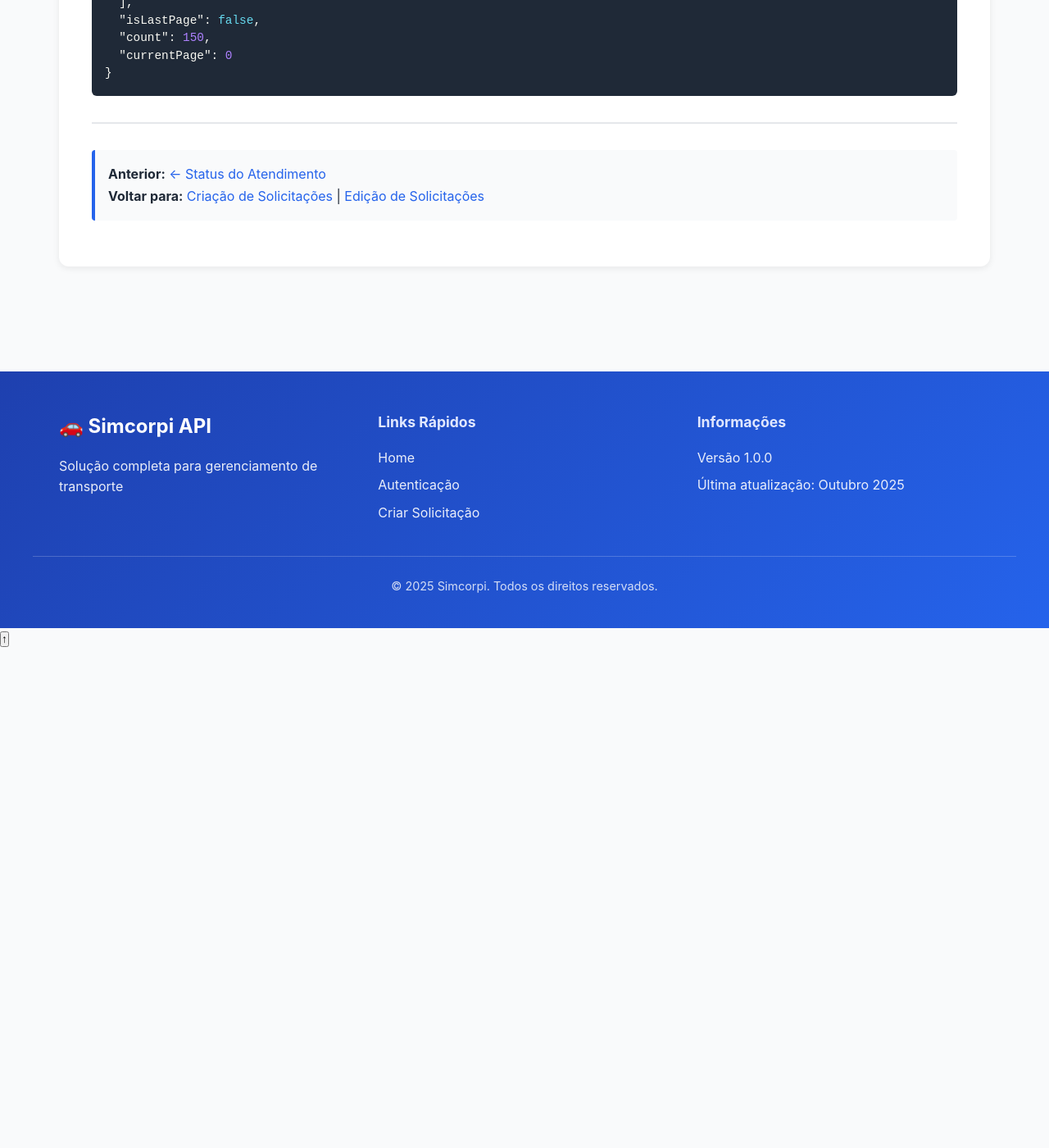
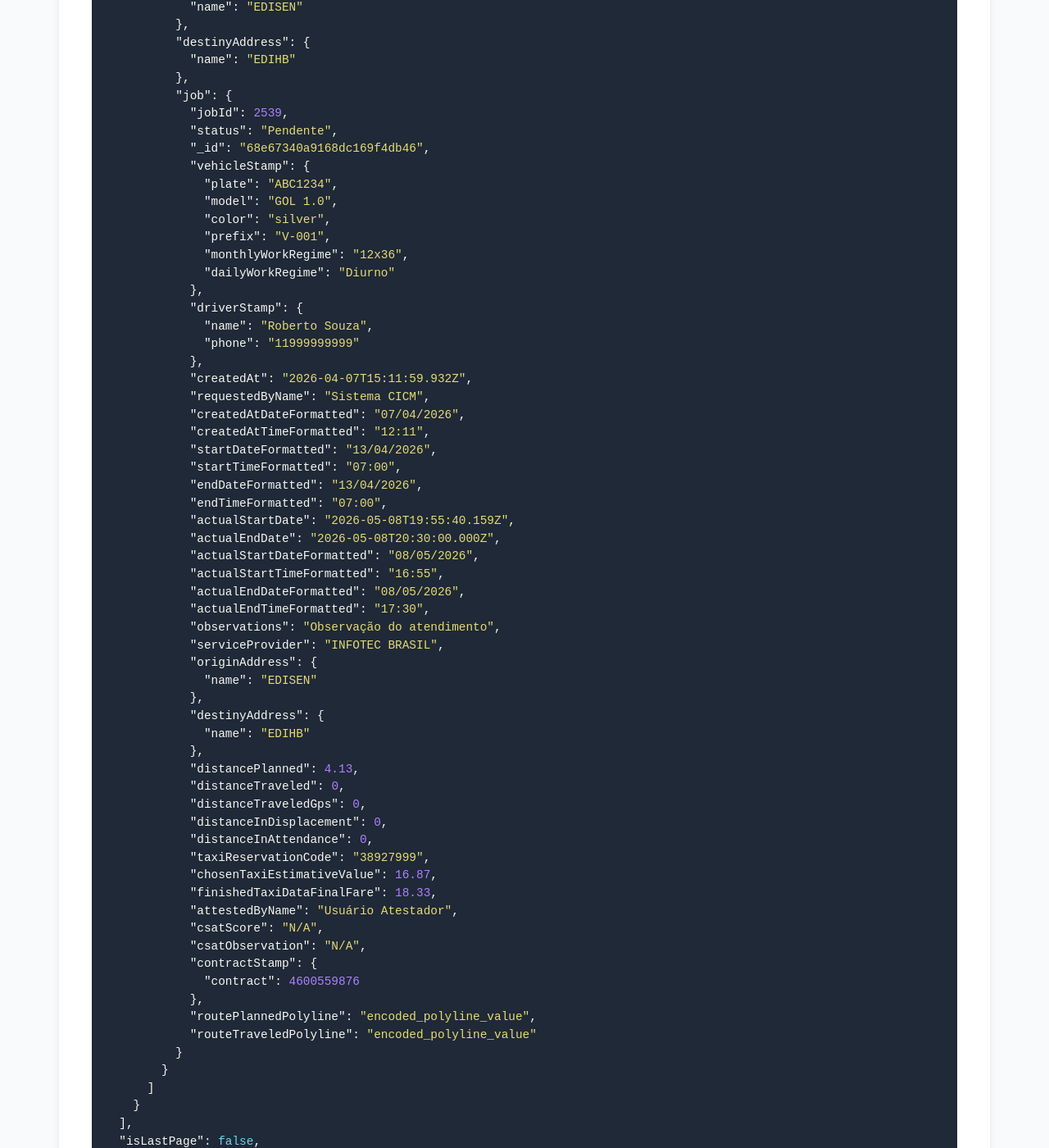
Before and after one commit to 7itec/simcorpi-tripee_docs, a Jekyll site: the page built from docs/trip-list.md, in a window 1280 px wide and 1400 px high, scrolled down 10490 px. Shown: the whole window at 82% size. Built offline with Jekyll 4.4.1, drawn with Linux system fonts in a browser that asks for light colours; before the commit the page ends 11282 px from its top, so only the background shows below that; some of the changed text lies outside the part shown.

Commit message:
CICM-4358 - Retornar mais dados referente ao atendimento no endpoint de detalhes da solicitação
Added additional details to trip requests, including passenger data, service provider information, and formatted date/time fields.

```diff
--- a/docs/trip-list.md
+++ b/docs/trip-list.md
@@ -11,6 +11,8 @@
 ## 📋 Visão Geral
 
 A listagem de solicitações permite buscar, filtrar e ordenar todas as solicitações visíveis para o usuário autenticado, seguindo regras específicas de permissão.
+
+Além dos dados principais da solicitação, o retorno pode incluir dados complementares dos passageiros, do atendimento vinculado, do veículo e dos endereços relacionados à viagem.
 
 ---
 
@@ -335,6 +337,25 @@
           "email": "joao.silva@empresa.com",
           "phone": "11999999999",
           "status": "Programada",
+          "role": "Analista",
+          "tripMode": "Requisição de Transporte",
+          "tripObservations": "Observação da solicitação",
+          "tripPlanningCenter": "POOL COMPARTILHADO",
+          "tripCreatedAt": "2026-04-07T15:11:59.932Z",
+          "tripRequestedBy": {
+            "_id": "6447e3292be7586024ed1ed8",
+            "name": "Sistema CICM"
+          },
+          "tripApprovedBy": {
+            "_id": "6447e3292be7586024ed1ed9",
+            "name": "Aprovador CICM"
+          },
+          "originAddress": {
+            "name": "EDISEN"
+          },
+          "destinyAddress": {
+            "name": "EDIHB"
+          },
           "job": {
             "jobId": 2539,
             "status": "Pendente",
@@ -342,12 +363,53 @@
             "vehicleStamp": {
               "plate": "ABC1234",
               "model": "GOL 1.0",
-              "color": "silver"
+              "color": "silver",
+              "prefix": "V-001",
+              "monthlyWorkRegime": "12x36",
+              "dailyWorkRegime": "Diurno"
             },
             "driverStamp": {
               "name": "Roberto Souza",
               "phone": "11999999999"
-            }
+            },
+            "createdAt": "2026-04-07T15:11:59.932Z",
+            "requestedByName": "Sistema CICM",
+            "createdAtDateFormatted": "07/04/2026",
+            "createdAtTimeFormatted": "12:11",
+            "startDateFormatted": "13/04/2026",
+            "startTimeFormatted": "07:00",
+            "endDateFormatted": "13/04/2026",
+            "endTimeFormatted": "07:00",
+            "actualStartDate": "2026-05-08T19:55:40.159Z",
+            "actualEndDate": "2026-05-08T20:30:00.000Z",
+            "actualStartDateFormatted": "08/05/2026",
+            "actualStartTimeFormatted": "16:55",
+            "actualEndDateFormatted": "08/05/2026",
+            "actualEndTimeFormatted": "17:30",
+            "observations": "Observação do atendimento",
+            "serviceProvider": "INFOTEC BRASIL",
+            "originAddress": {
+              "name": "EDISEN"
+            },
+            "destinyAddress": {
+              "name": "EDIHB"
+            },
+            "distancePlanned": 4.13,
+            "distanceTraveled": 0,
+            "distanceTraveledGps": 0,
+            "distanceInDisplacement": 0,
+            "distanceInAttendance": 0,
+            "taxiReservationCode": "38927999",
+            "chosenTaxiEstimativeValue": 16.87,
+            "finishedTaxiDataFinalFare": 18.33,
+            "attestedByName": "Usuário Atestador",
+            "csatScore": "N/A",
+            "csatObservation": "N/A",
+            "contractStamp": {
+              "contract": 4600559876
+            },
+            "routePlannedPolyline": "encoded_polyline_value",
+            "routeTraveledPolyline": "encoded_polyline_value"
           }
         }
       ]
```
